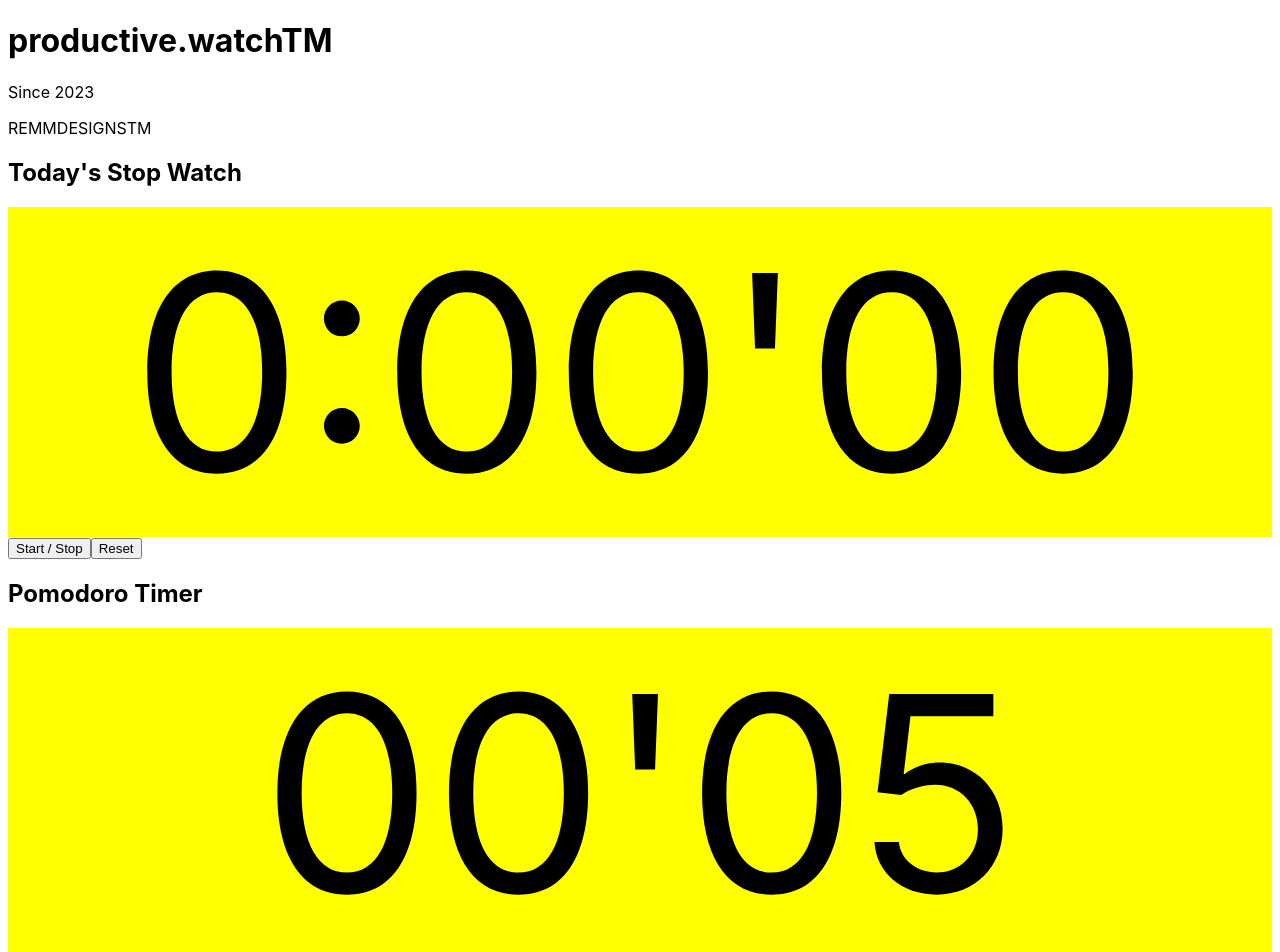
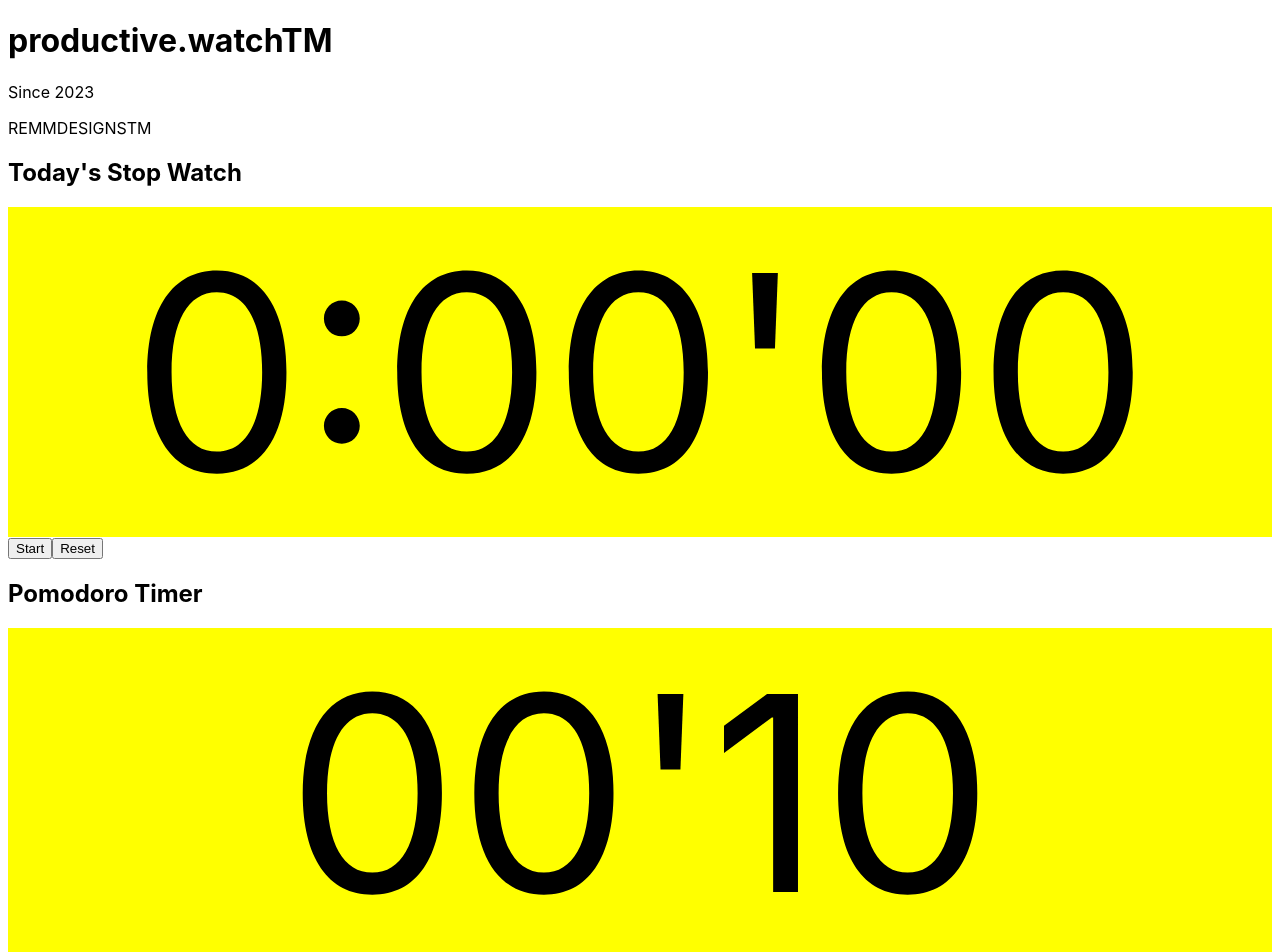
Before and after one commit to remmdesigns/productive.watch, a React (Vite) app: page / in a window 1280 px wide. Shown: the top 952 px of the page. Built offline with nearby package versions, Linux system fonts and the light colour scheme.

Commit message:
progressed on the stopwatch and timers functionality

```diff
--- a/src/App.jsx
+++ b/src/App.jsx
@@ -1,23 +1,27 @@
 import { useState, useEffect } from 'react'
 import './App.css'
+import Header from './components/Header'
+import Stopwatch from './components/Stopwatch'
+import Timer from './components/Timer'
+import History from './components/History'
+import Footer from './components/Footer'
 
 function App() {
   // https://www.geeksforgeeks.org/create-a-stop-watch-using-reactjs/
   // https://stackoverflow.com/questions/8043026/how-to-format-numbers-by-prepending-0-to-single-digit-numbers
 
   const start = 0 //(3600*10-10)
-  const pomodoro = 5
+  const pomodoro = 10
 
   const [stopwatch, setStopWatch] = useState(start)
   const [running, setRunning] = useState(false)
+
   const [timer, setTimer] = useState(pomodoro)
   const [pomodoroCount, setPomodoroCount] = useState(0)
-  const [isOnBreak, setIsOnBreak] = useState(false)
-  const [breakMessage, setBreakMessage] = useState(false)
+  const [timerStage, setTimerStage] = useState(1)
 
   useEffect(() => {
-    if (running) {
-      // Stopwatch's total
+    if (running && timerStage < 3) {
       // console.log(stopwatch)
       // How many seconds - total remainder 60 to get the second
       // console.log(("0" + (stopwatch % 60)).slice(-2))
@@ -25,8 +29,6 @@ function App() {
       // console.log(("0" + Math.floor((stopwatch / 60) % 60)).slice(-2))
       // How many hours - Returns the greatest total less than or equal to 3600 (one hour) then use the remainder of 60 to get the hour
       // console.log(("0" + Math.floor((stopwatch / 3600) % 60)).slice(-2))
-      // Pomodoro Timer
-      // console.log(timer)
 
       const stopwatchId = setInterval(() => {
         setStopWatch(prevState => prevState + 1)
@@ -34,12 +36,12 @@ function App() {
 
       return () => {
         clearInterval(stopwatchId)
-
       }
     }
   })
 
   useEffect(() => {
+    // Could improve this. Since it doesn't make sense that running needs to be going for the timer to be. Because we need to switch on running in other parts of the code to get the timer counting down
     if (running && timer > 0) {
       // console.log(timer)
 
@@ -54,78 +56,72 @@ function App() {
   })
 
   useEffect(() => {
-      if (timer === 0 && !isOnBreak) {
+      if (timer === 0 && timerStage === 1) {
         setPomodoroCount(prevState => prevState + 1)
-        setBreakMessage(true)
+        setTimerStage(2)
       }
   }, [timer])
 
-  const handleSetTimer = (time) => {
-    setTimer(time)
+  useEffect(() => {
+    if (timer === 0 && timerStage === 3) {
+      setTimerStage(4)
+    }
+  }, [timer])
+
+  const handleRunning = (boolean) => {
+    if (boolean) {
+      setRunning(boolean)
+    } else{
+      setRunning(running => !running)
+    }
+  }
+
+  const handleReset = () => {
+    setRunning(false)
+    setStopWatch(start)
+    setTimer(pomodoro)
+    setPomodoroCount(0)
+    setTimerStage(1)
+
+    // Record session...
+  }
+
+  const handleTimerStage = (stage) => {
+    // 1: Working, 2: Work session has ended, 3: On break, 4: Break has ended
+
+    if(stage === 1) {
+      setTimer(10)
+    }
+    if (stage === 3) {
+      // Logic to handle if it is a 5 or 10 min break
+      setTimer(5)
+    }
+
+    setTimerStage(stage)
   }
 
   return (
     <>
-      <header>
-        <h1>productive.watch<span>TM</span></h1>
-        <p>Since 2023</p>
-        <p><span>REMM</span>DESIGNS<span>TM</span></p>
-      </header>
+      <Header />
       <main>
-        <section>
-          <h2>Today's Stop Watch</h2>
-          <div className='card'>
-            <p className='card-text'>
-              <span>{("" + Math.floor((stopwatch / 3600) % 60)).slice(-2)}</span>:
-              <span>{("0" + Math.floor((stopwatch / 60) % 60)).slice(-2)}</span>'
-              <span>{("0" + (stopwatch % 60)).slice(-2)}</span>
-            </p>
-          </div>
-          <button onClick={() => setRunning(running => !running)}>Start / Stop</button>
-          <button onClick={() => {
-              setRunning(false)
-              setStopWatch(start)
-              setTimer(pomodoro)
-              setPomodoroCount(0)
-              setBreakMessage(false)
-              setIsOnBreak(false)
-            }
-          }>Reset</button>
-        </section>
-        <section>
-          <h2>Pomodoro Timer</h2>
-          {pomodoroCount > 0 && <h3>{pomodoroCount} session{pomodoroCount > 1 && `'s`} complete!</h3>}
-          <div className='card'>
-            <p className='card-text'>
-              <span>{("0" + Math.floor((timer / 60) % 60)).slice(-2)}</span>'
-              <span>{("0" + (timer % 60)).slice(-2)}</span>
-            </p>
-          </div>
-          {!isOnBreak && timer > 0 && <button onClick={() =>setTimer(pomodoro)}>Reset</button>}
-          {breakMessage && <>
-            <button onClick={() => {
-                setTimer(300)
-                setIsOnBreak(true)
-              }
-            }>You've earned a 5 minute break! Would you like to start it?</button>
-            <button onClick={() =>setTimer(pomodoro)}>Cancel and start another 25 minute session</button>
-          </>}
-          {isOnBreak &&  <button>Pause break</button>}
-        </section>
-        {/* <section>
-          <h2>Last seven entries</h2>
-          <table>
-
-          </table>
-        </section> */}
+        <Stopwatch
+          stopwatch={stopwatch}
+          running={running}
+          timerStage={timerStage}
+          handleRunning={handleRunning}
+          handleReset={handleReset}
+          handleTimerStage={handleTimerStage}
+        />
+        <Timer
+          timer={timer}
+          pomodoroCount={pomodoroCount}
+          timerStage={timerStage}
+          handleTimerStage={handleTimerStage}
+          handleRunning={handleRunning}
+        />
+        <History />
       </main>
-      {/* <footer>
-        <p>Designed and developed by</p>
-        <p><span>REMM</span>DESIGNS<span>TM</span></p>
-        <p>We are web development company and here to help you design and develop your websites and/or to design your app ideas.</p>
-        <p>Learn more about us at:</p>
-        <a href='www.remmdesigns.com' target='_blank'>www.remmdesigns.com</a>
-      </footer> */}
+      <Footer />
     </>
   )
 }
--- /dev/null
+++ b/src/components/Footer.jsx
@@ -0,0 +1,14 @@
+const Footer = () => {
+
+    return (
+        <footer>
+            <p>Designed and developed by</p>
+            <p><span>REMM</span>DESIGNS<span>TM</span></p>
+            <p>We are web development company and here to help you design and develop your websites and/or to design your app ideas.</p>
+            <p>Learn more about us at:</p>
+            <a href='www.remmdesigns.com' target='_blank'>www.remmdesigns.com</a>
+        </footer>
+    )
+}
+
+export default Footer
--- /dev/null
+++ b/src/components/Header.jsx
@@ -0,0 +1,12 @@
+const Header = () => {
+
+    return (
+        <header>
+            <h1>productive.watch<span>TM</span></h1>
+            <p>Since 2023</p>
+            <p><span>REMM</span>DESIGNS<span>TM</span></p>
+        </header>
+    )
+}
+
+export default Header
--- /dev/null
+++ b/src/components/History.jsx
@@ -0,0 +1,13 @@
+const History = () => {
+
+    return (
+        <section>
+            <h2>Last seven entries</h2>
+            <table>
+
+            </table>
+        </section>
+    )
+}
+
+export default History
--- a/src/components/Stopwatch.jsx
+++ b/src/components/Stopwatch.jsx
@@ -1,9 +1,46 @@
+const Stopwatch = (props) => {
+    let buttonText
 
+    if (props.running) {
+        if (props.timerStage === 1 || props.timerStage === 2) {
+            buttonText = 'Stop'
+        } else if (props.timerStage === 3) {
+            buttonText = 'Resume & cancel break'
+        } else if (props.timerStage === 4) {
+            buttonText = 'Begin next session'
+        }
+    } else {
+        buttonText = 'Start'
+    }
 
-const Stopwatch = (props) => {
-    console.log(props)
+    const handleStopwatchButton = () => {
+        if (props.timerStage === 1 || props.timerStage === 2) {
+            props.handleRunning()
+        } else if (props.timerStage === 3) {
+            // They want to resume and cancel their break
+            props.handleTimerStage(1)
+            props.handleRunning(true)
+        } else if (props.timerStage === 4) {
+            // Begin next session
+            props.handleTimerStage(1)
+            props.handleRunning(true)
+        }
+    }
 
-    return
+    return (
+        <section>
+            <h2>Today's Stop Watch</h2>
+            <div className='card'>
+            <p className='card-text'>
+                <span>{("" + Math.floor((props.stopwatch / 3600) % 60)).slice(-2)}</span>:
+                <span>{("0" + Math.floor((props.stopwatch / 60) % 60)).slice(-2)}</span>'
+                <span>{("0" + (props.stopwatch % 60)).slice(-2)}</span>
+            </p>
+            </div>
+            <button onClick={handleStopwatchButton}>{buttonText}</button>
+            <button onClick={() => props.handleReset()}>Reset</button>
+        </section>
+    )
 }
 
 export default Stopwatch
--- /dev/null
+++ b/src/components/Timer.jsx
@@ -0,0 +1,31 @@
+const Timer = (props) => {
+
+    return (
+        <section>
+            <h2>{props.timerStage < 3 ? 'Pomodoro' : 'Break'} Timer</h2>
+            {props.pomodoroCount > 0 && <h3>{props.pomodoroCount} session{props.pomodoroCount > 1 && `'s`} complete!</h3>}
+            <div className='card'>
+                <p className='card-text'>
+                <span>{("0" + Math.floor((props.timer / 60) % 60)).slice(-2)}</span>'
+                <span>{("0" + (props.timer % 60)).slice(-2)}</span>
+                </p>
+            </div>
+            {props.timerStage === 1 && <button onClick={() => props.handleTimerStage(1)}>Reset</button>}
+            {props.timerStage === 2 && <>
+                <button onClick={() => {
+                    props.handleTimerStage(3)
+                    props.handleRunning(true)
+                }
+            }>You've earned a {'5'} minute break! Would you like to start it?</button>
+            </>}
+            {(props.timerStage > 1 && props.timerStage < 4) && <button onClick={() => {
+                    props.handleTimerStage(1)
+                    props.handleRunning(true)
+                }
+            }>Cancel and start another 25 minute session</button>}
+            {props.timerStage === 4 && <button onClick={() => props.handleTimerStage(1)} >Your break is up. Press either green button to begin a new 25 minute session</button>}
+        </section>
+    )
+}
+
+export default Timer
```
